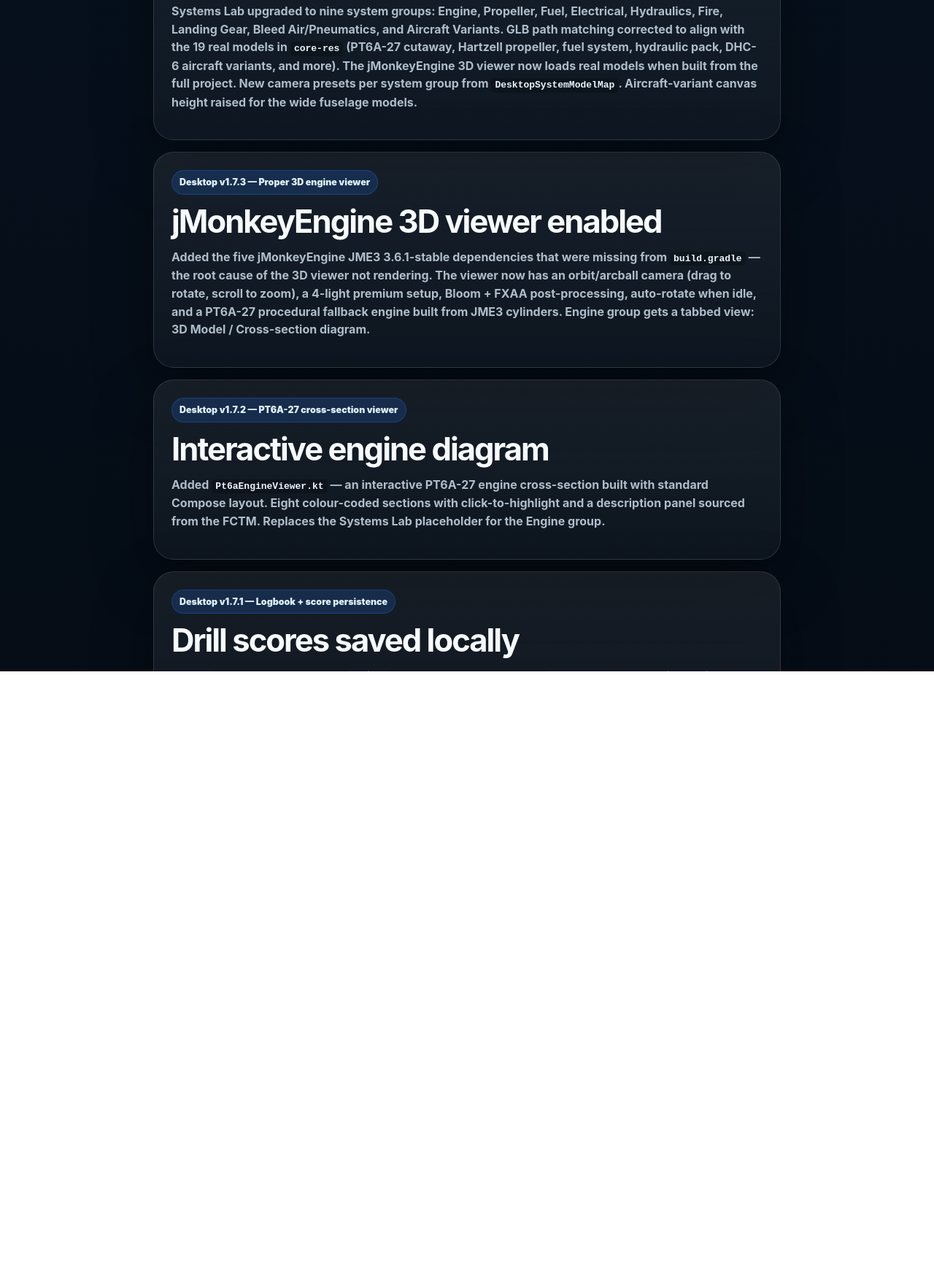
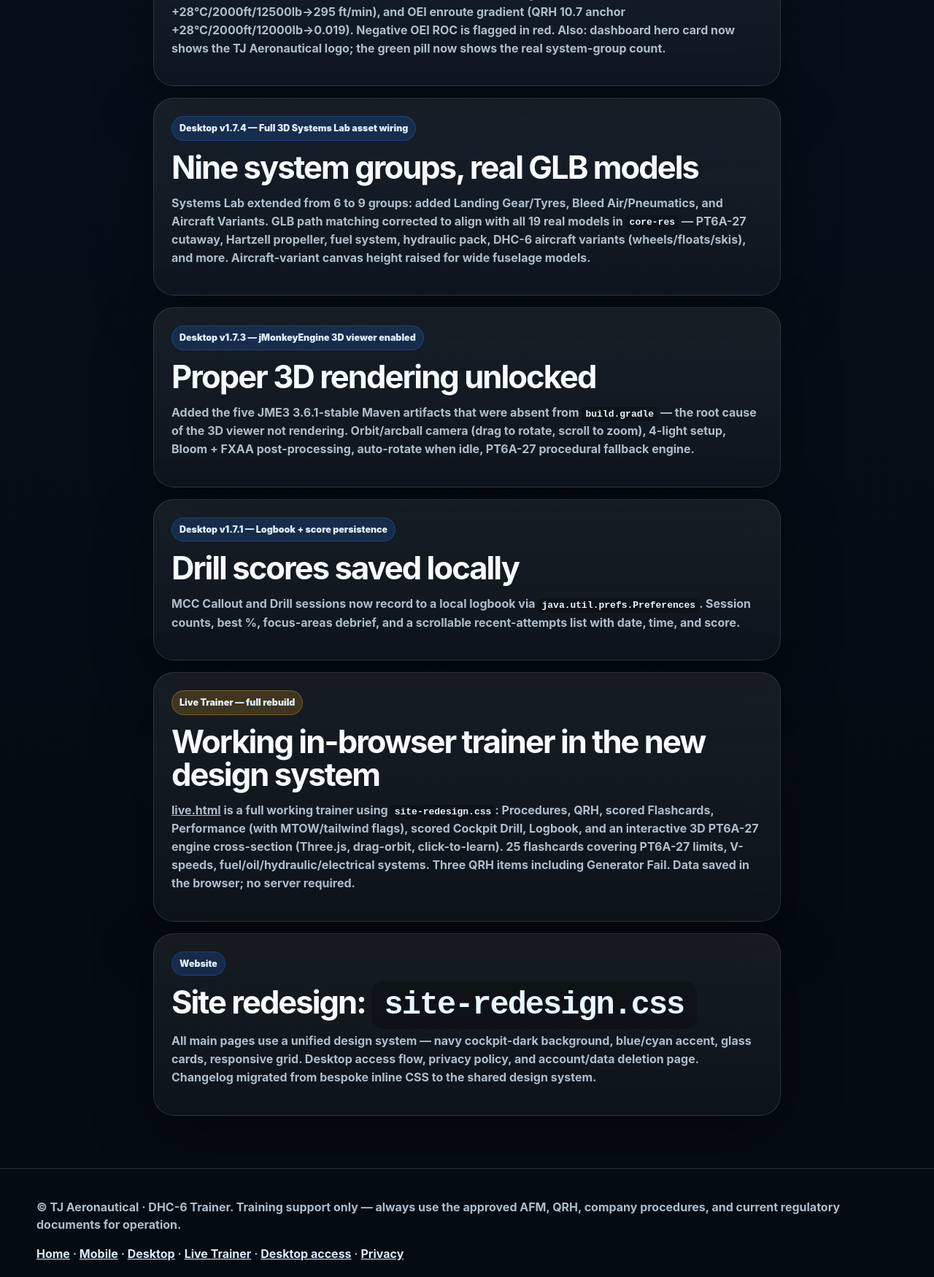
Before and after one commit to TJAeronautical/dhc6-trainer-website, a plain HTML site: page changelog.html in a window 1280 px wide. Shown: the part 605-2355 px from the top of the page at 73% size. Drawn offline with Linux system fonts and the light colour scheme.

Commit message:
Update website changelog

```diff
--- a/changelog.html
+++ b/changelog.html
@@ -1,78 +1,67 @@
 <!doctype html>
 <html lang="en">
 <head>
-<meta charset="utf-8">
-<meta name="viewport" content="width=device-width, initial-scale=1">
+<meta charset="utf-8"><meta name="viewport" content="width=device-width, initial-scale=1">
 <title>Changelog | DHC-6 Trainer</title>
-<meta name="description" content="Release status for DHC-6 Trainer mobile, desktop, live trainer, and website.">
+<meta name="description" content="Release history for DHC-6 Trainer — desktop, mobile, live trainer, and website.">
 <link rel="canonical" href="https://dhc6trainer.com/changelog.html">
 <meta name="theme-color" content="#06111f">
 <link rel="icon" href="assets/favicon.svg" type="image/svg+xml">
 <link rel="stylesheet" href="assets/site-redesign.css">
 </head>
-<body>
-<div class="site-shell">
+<body><div class="site-shell">
 <header class="topbar"><div class="wrap"><nav>
-  <a class="brand" href="./" aria-label="DHC-6 Trainer home"><span class="brand-mark">✈</span><span>DHC-6 Trainer<small>Twin Otter Study</small></span></a>
+  <a class="brand" href="./" aria-label="DHC-6 Trainer"><span class="brand-mark">✈</span><span>DHC-6 Trainer<small>Twin Otter Study</small></span></a>
   <div class="navlinks"><a href="./">Home</a><a href="mobile.html">Mobile</a><a href="desktop.html">Desktop</a><a href="live.html">Live Trainer</a><a href="changelog.html">Changelog</a><a href="privacy.html">Privacy</a></div>
 </nav></div></header>
 <main>
 <section class="page-hero"><div class="wrap">
-  <span class="eyebrow"><span class="dot"></span> Release notes</span>
+  <span class="eyebrow"><span class="dot"></span> Release history</span>
   <h1>Changelog</h1>
-  <p class="lead">Release status and improvements for DHC-6 Trainer mobile, desktop, live trainer, and website.</p>
+  <p class="lead">Desktop, mobile, live trainer, and website release notes.</p>
 </div></section>
-
 <section><div class="wrap" style="max-width:860px">
 
   <div class="card" style="margin-bottom:16px">
     <span class="tag green">Latest</span>
-    <h2>Desktop v1.7.4 &mdash; Full 3D Systems Lab + asset wiring</h2>
-    <p>Systems Lab upgraded to nine system groups: Engine, Propeller, Fuel, Electrical, Hydraulics, Fire, Landing Gear, Bleed Air/Pneumatics, and Aircraft Variants. GLB path matching corrected to align with the 19 real models in <code>core-res</code> (PT6A-27 cutaway, Hartzell propeller, fuel system, hydraulic pack, DHC-6 aircraft variants, and more). The jMonkeyEngine 3D viewer now loads real models when built from the full project. New camera presets per system group from <code>DesktopSystemModelMap</code>. Aircraft-variant canvas height raised for the wide fuselage models.</p>
+    <h2>Desktop v1.7.6 — Grounded climb engine</h2>
+    <p>The <strong>CLIMB tab</strong> in the Performance screen now computes real climb data instead of repeating the TO/LDG outputs. Calibrated to AFM Section 5 examples: both-engine ROC at Vy (AFM Fig 5-19 anchors −10°C/2000ft/11000lb→1620 ft/min), OEI ROC at VYSE (AFM Fig 5-21 anchor +28°C/2000ft/12500lb→295 ft/min), and OEI enroute gradient (QRH 10.7 anchor +28°C/2000ft/12000lb→0.019). Negative OEI ROC is flagged in red. Also: dashboard hero card now shows the TJ Aeronautical logo; the green pill now shows the real system-group count.</p>
   </div>
 
   <div class="card" style="margin-bottom:16px">
-    <span class="tag">Desktop v1.7.3 &mdash; Proper 3D engine viewer</span>
-    <h2>jMonkeyEngine 3D viewer enabled</h2>
-    <p>Added the five jMonkeyEngine JME3 3.6.1-stable dependencies that were missing from <code>build.gradle</code> &mdash; the root cause of the 3D viewer not rendering. The viewer now has an orbit/arcball camera (drag to rotate, scroll to zoom), a 4-light premium setup, Bloom + FXAA post-processing, auto-rotate when idle, and a PT6A-27 procedural fallback engine built from JME3 cylinders. Engine group gets a tabbed view: 3D Model / Cross-section diagram.</p>
+    <span class="tag">Desktop v1.7.4 — Full 3D Systems Lab asset wiring</span>
+    <h2>Nine system groups, real GLB models</h2>
+    <p>Systems Lab extended from 6 to 9 groups: added Landing Gear/Tyres, Bleed Air/Pneumatics, and Aircraft Variants. GLB path matching corrected to align with all 19 real models in <code>core-res</code> — PT6A-27 cutaway, Hartzell propeller, fuel system, hydraulic pack, DHC-6 aircraft variants (wheels/floats/skis), and more. Aircraft-variant canvas height raised for wide fuselage models.</p>
   </div>
 
   <div class="card" style="margin-bottom:16px">
-    <span class="tag">Desktop v1.7.2 &mdash; PT6A-27 cross-section viewer</span>
-    <h2>Interactive engine diagram</h2>
-    <p>Added <code>Pt6aEngineViewer.kt</code> &mdash; an interactive PT6A-27 engine cross-section built with standard Compose layout. Eight colour-coded sections with click-to-highlight and a description panel sourced from the FCTM. Replaces the Systems Lab placeholder for the Engine group.</p>
+    <span class="tag">Desktop v1.7.3 — jMonkeyEngine 3D viewer enabled</span>
+    <h2>Proper 3D rendering unlocked</h2>
+    <p>Added the five JME3 3.6.1-stable Maven artifacts that were absent from <code>build.gradle</code> — the root cause of the 3D viewer not rendering. Orbit/arcball camera (drag to rotate, scroll to zoom), 4-light setup, Bloom + FXAA post-processing, auto-rotate when idle, PT6A-27 procedural fallback engine.</p>
   </div>
 
   <div class="card" style="margin-bottom:16px">
-    <span class="tag">Desktop v1.7.1 &mdash; Logbook + score persistence</span>
+    <span class="tag">Desktop v1.7.1 — Logbook + score persistence</span>
     <h2>Drill scores saved locally</h2>
-    <p>Added <code>DesktopProgressStore.kt</code> using <code>java.util.prefs.Preferences</code>. MCC Callout and Drill sessions now record to a local logbook. The MCC home card shows real session counts and best-score %. The Logbook screen replaced with a live history: summary tiles, focus-areas debrief (lowest average by procedure title), and a scrollable recent-attempts list with date, time, and score.</p>
+    <p>MCC Callout and Drill sessions now record to a local logbook via <code>java.util.prefs.Preferences</code>. Session counts, best %, focus-areas debrief, and a scrollable recent-attempts list with date, time, and score.</p>
   </div>
 
   <div class="card" style="margin-bottom:16px">
-    <span class="tag">Desktop v1.7.0 &mdash; Logo + drill graphics</span>
-    <h2>TJ Aeronautical logo surfaced in the UI</h2>
-    <p>Navigation-rail brand tile replaced the placeholder &ldquo;6&rdquo; with the real TJ Aeronautical Twin Otter logo. MCC Callout home hero and session view have graphics. Drill (A/B/C/D) screen has a logo banner. Severity annunciator (warning/caution/default) displayed beside the &ldquo;PM CALLS&rdquo; header, keyed to the drill category.</p>
-  </div>
-
-  <div class="card" style="margin-bottom:16px">
-    <span class="tag amber">Live Trainer &mdash; full redesign</span>
-    <h2>In-browser trainer rebuilt in the new design system</h2>
-    <p>The live trainer at <a href="live.html">live.html</a> is rebuilt using <code>site-redesign.css</code>. Seven modules: Procedures, QRH, scored Flashcards, Performance, scored Cockpit Drill, Logbook, and an interactive 3D PT6A-27 cross-section. Every session is saved to a local logbook with best scores and a focus-areas debrief. 25 flashcards covering PT6A-27 limits, V-speeds, and fuel/oil/hydraulic/electrical systems. Three QRH items: Engine Fire In-Flight, Engine Fire On Ground, and Generator Fail. Performance flags MTOW/MLW and tailwind exceedances. All content is grounded in the DHC-6 AFM/POH, operator QRH, and FCTM; data stays in the browser.</p>
+    <span class="tag amber">Live Trainer — full rebuild</span>
+    <h2>Working in-browser trainer in the new design system</h2>
+    <p><a href="live.html">live.html</a> is a full working trainer using <code>site-redesign.css</code>: Procedures, QRH, scored Flashcards, Performance (with MTOW/tailwind flags), scored Cockpit Drill, Logbook, and an interactive 3D PT6A-27 engine cross-section (Three.js, drag-orbit, click-to-learn). 25 flashcards covering PT6A-27 limits, V-speeds, fuel/oil/hydraulic/electrical systems. Three QRH items including Generator Fail. Data saved in the browser; no server required.</p>
   </div>
 
   <div class="card" style="margin-bottom:16px">
     <span class="tag">Website</span>
     <h2>Site redesign: <code>site-redesign.css</code></h2>
-    <p>All main pages now use a unified design system: navy cockpit-dark background, blue/cyan accent palette, glass cards, smooth responsive grid. Screenshots and product images updated. Desktop page corrected to show current version. Changelog migrated to the new design system.</p>
+    <p>All main pages use a unified design system — navy cockpit-dark background, blue/cyan accent, glass cards, responsive grid. Desktop access flow, privacy policy, and account/data deletion page. Changelog migrated from bespoke inline CSS to the shared design system.</p>
   </div>
 
 </div></section>
 </main>
 <footer class="footer"><div class="wrap">
-  <p>&copy; TJ Aeronautical &middot; DHC-6 Trainer. Training support only &mdash; always use the approved AFM, QRH, company procedures and current regulatory documents for operation.</p>
-  <p><a href="./">Home</a> &middot; <a href="mobile.html">Mobile</a> &middot; <a href="desktop.html">Desktop</a> &middot; <a href="live.html">Live Trainer</a> &middot; <a href="access.html">Desktop access</a> &middot; <a href="privacy.html">Privacy</a></p>
+  <p>&copy; TJ Aeronautical · DHC-6 Trainer. Training support only — always use the approved AFM, QRH, company procedures, and current regulatory documents for operation.</p>
+  <p><a href="./">Home</a> · <a href="mobile.html">Mobile</a> · <a href="desktop.html">Desktop</a> · <a href="live.html">Live Trainer</a> · <a href="access.html">Desktop access</a> · <a href="privacy.html">Privacy</a></p>
 </div></footer>
-</div>
-</body>
-</html>
+</div></body></html>
```
